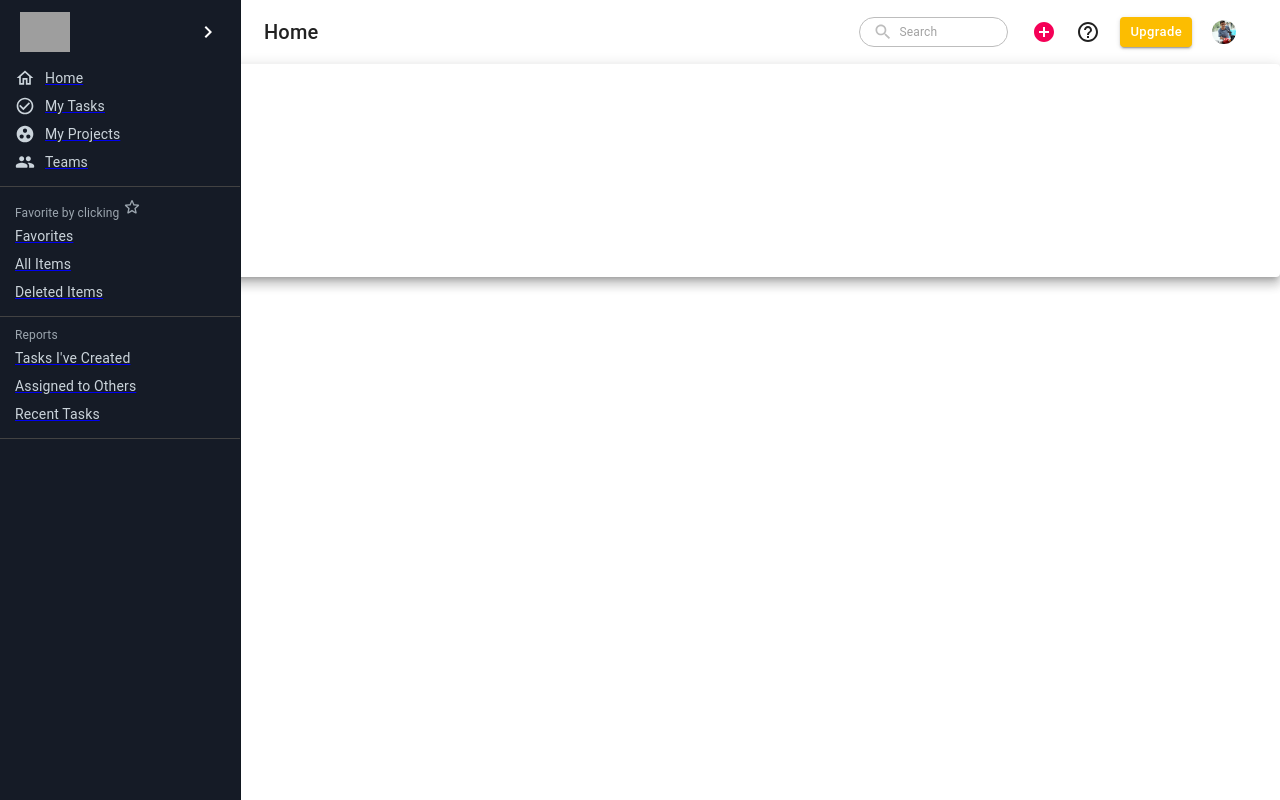
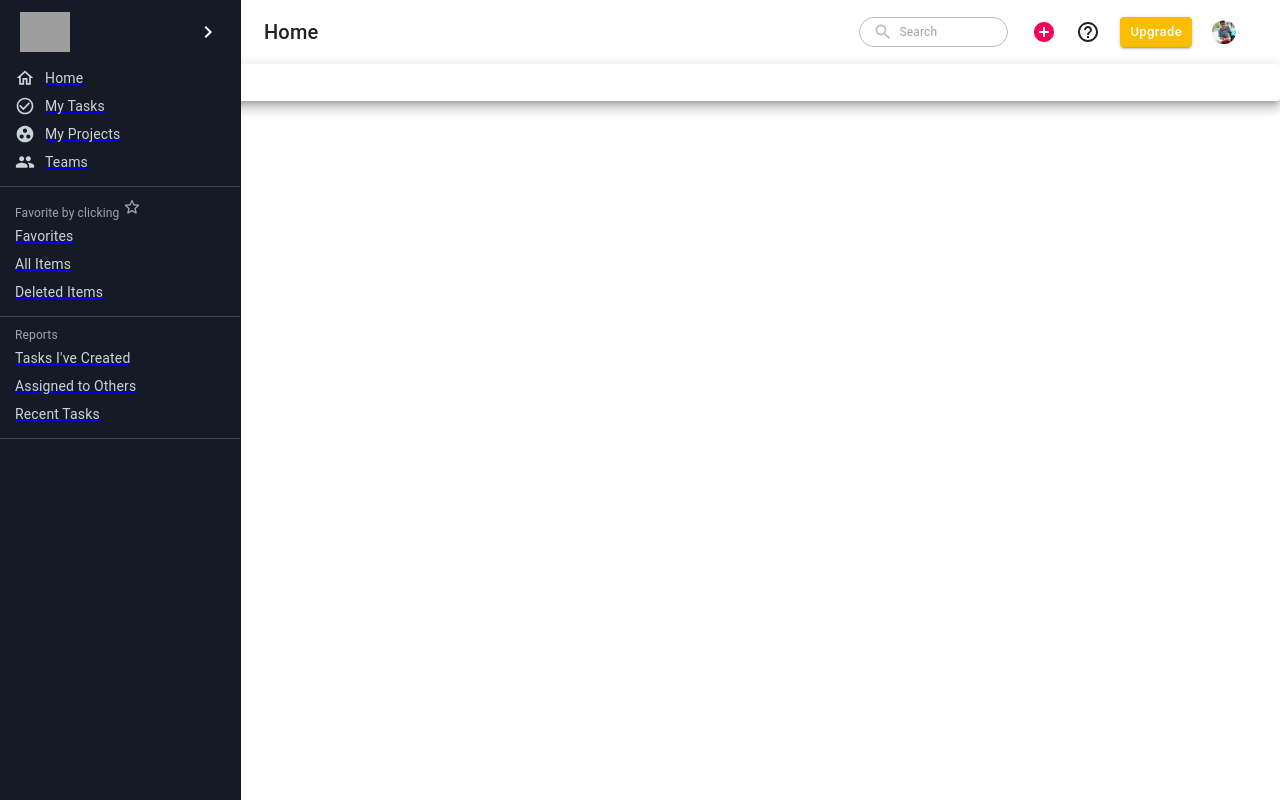
Before and after one commit to jayesh-kaza/Project-Management-App, a React (Create React App) app in the folder clientApp/: page / in a window 1280 px wide. Built offline with nearby package versions, Linux system fonts and the light colour scheme; grey boxes are pictures that could not be loaded; the HTML template or start-up script is replaced by a standard one.

Commit message:
fix margin

```diff
--- a/clientApp/src/Components/Pages/HomePage/index.js
+++ b/clientApp/src/Components/Pages/HomePage/index.js
@@ -26,34 +26,36 @@ const useStyles = makeStyles({
     },
 });
 const HomePage = (props) => {
-    const card = <Card raised='true' />
+    const b=<Button >click</Button>
+
     const classes = useStyles();
     return (
-        <Card raised='true' className={classes.card}>
-            <CardContent>
-                <Typography className={classes.title} color="textSecondary" gutterBottom>
-                    Word of the Day
-          </Typography>
-                <Typography variant="h5" component="h2">
-                    be
+        <Card children={b} raised='true' />
+        // <Card raised='true' className={classes.card}>
+        //     <CardContent>
+        //         <Typography className={classes.title} color="textSecondary" gutterBottom>
+        //             Word of the Day
+        //   </Typography>
+        //         <Typography variant="h5" component="h2">
+        //             be
 
-                    nev
+        //             nev
 
-                    lent
-          </Typography>
-                <Typography className={classes.pos} color="textSecondary">
-                    adjective
-          </Typography>
-                <Typography variant="body2" component="p">
-                    well meaning and kindly.
-            <br />
-                    {'"a benevolent smile"'}
-                </Typography>
-            </CardContent>
-            <CardActions>
-                <Button size="small">Learn More</Button>
-            </CardActions>
-        </Card>
+        //             lent
+        //   </Typography>
+        //         <Typography className={classes.pos} color="textSecondary">
+        //             adjective
+        //   </Typography>
+        //         <Typography variant="body2" component="p">
+        //             well meaning and kindly.
+        //     <br />
+        //             {'"a benevolent smile"'}
+        //         </Typography>
+        //     </CardContent>
+        //     <CardActions>
+        //         <Button size="small">Learn More</Button>
+        //     </CardActions>
+        // </Card>
     )
 }
 export default HomePage;
```
